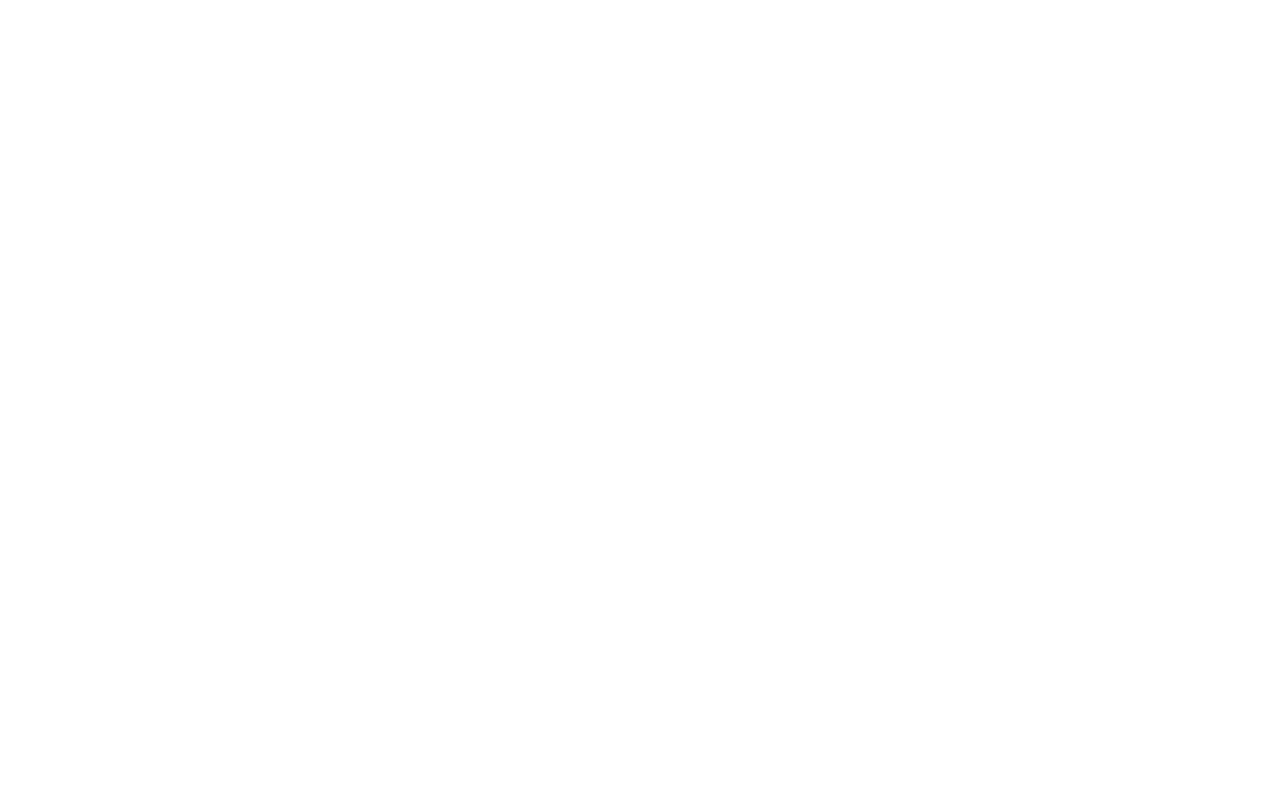
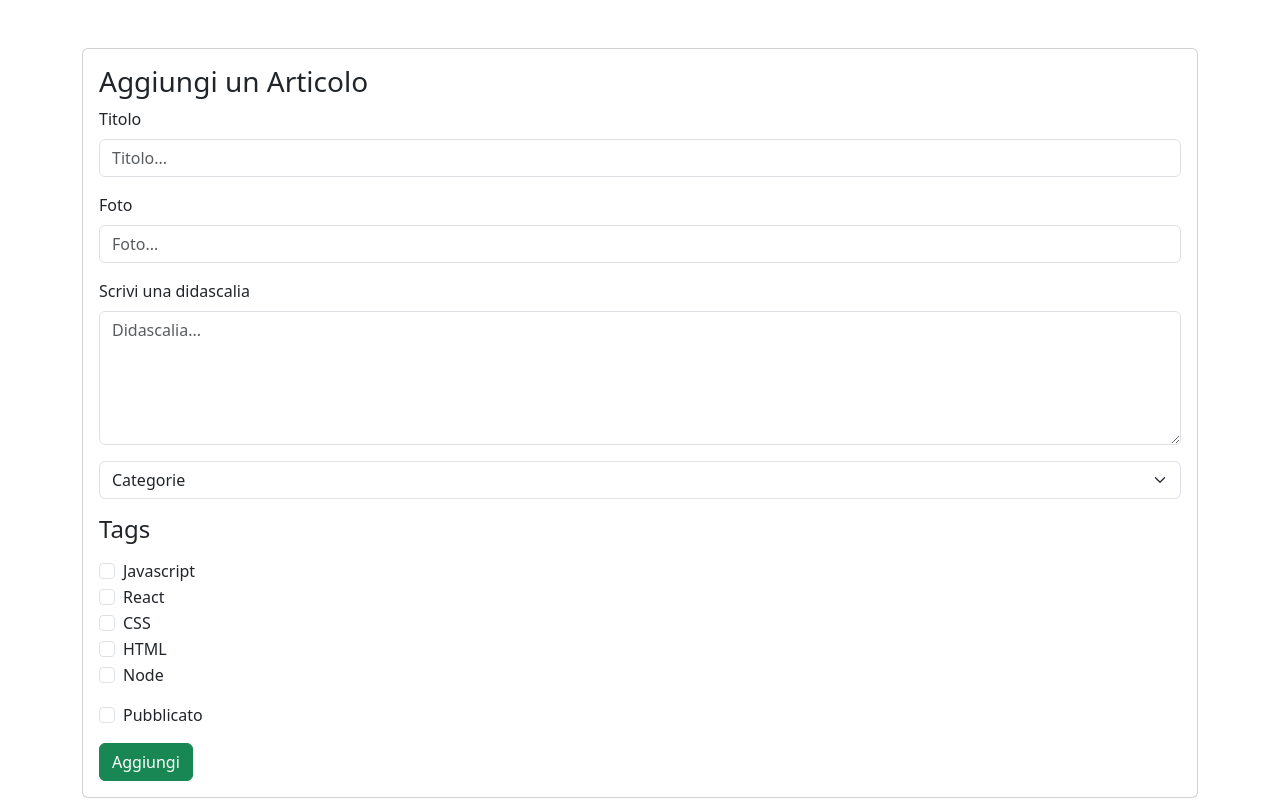
Before and after one commit to Kevin-Garri/react-form-multifield, a React (Vite) app: page / in a window 1280 px wide. Shown: the top 800 px of the page. Built offline with nearby package versions, Linux system fonts and the light colour scheme.

Commit message:
fit: struttura return bootstrap

```diff
--- a/src/components/Form.jsx
+++ b/src/components/Form.jsx
@@ -22,13 +22,13 @@
   };
 
   //post variabile setpost funzione
-  const [formData, setFormData] = useState({ initialFormData });
+  const [formData, setFormData] = useState(initialFormData);
   const [posts, setPosts] = useState([]);
 
   //funzione per modifica del modulo
   const handleField = (e) => {
     let value = e.target.value;
-    if (e.target.name === "categoria") {
+    if (e.target.name === "categorie") {
       value = categorie[e.target.value];
     }
     if (e.target.type === "checkbox") {
@@ -39,7 +39,8 @@
       [e.target.name]: value,
     });
   };
-  //
+
+  //tags
   const handleTags = (e) => {
     let { tags, ...others } = formData;
 
@@ -69,7 +70,151 @@
     console.log(id);
     setPosts(posts.filter((post) => post.id !== id));
   };
-  return
+  return (
+    <>
+      <div className="container my-5">
+        <div className="card p-3 mb-3">
+          <h3>Aggiungi un Articolo</h3>
+          <form onSubmit={handlerSubmit}>
+            <div className="mb-3">
+              <label htmlFor="titolo" className="form-label">
+                Titolo
+              </label>
+              <input
+                type="text"
+                id="titolo"
+                className="form-control"
+                placeholder="Titolo..."
+                name="titolo"
+                value={formData.titolo}
+                onChange={handleField}
+              />
+            </div>
+            <div className="mb-3">
+              <label htmlFor="immagini" className="form-label">
+                Foto
+              </label>
+              <input
+                type="text"
+                id="immagini"
+                className="form-control"
+                placeholder="Foto..."
+                name="immagini"
+                value={formData.immagini}
+                onChange={handleField}
+              />
+            </div>
+            <div className="mb-3">
+              <label htmlFor="didascalia" className="form-label">
+                Scrivi una didascalia
+              </label>
+              <textarea
+                id="didascalia"
+                className="form-control"
+                rows="5"
+                placeholder="Didascalia..."
+                name="didascalia"
+                value={formData.didascalia}
+                onChange={handleField}
+              ></textarea>
+            </div>
+            <div className="mb-3">
+              <select
+                className="form-select"
+                onChange={handleField}
+                name="categoria"
+                defaultValue=""
+              >
+                <option selected>Categorie</option>
+                {categorie.map((categoria, index) => (
+                  <option key={index} value={index}>
+                    {categoria}
+                  </option>
+                ))}
+              </select>
+            </div>
+            <div className="mb-3">
+              <label className="form-label">
+                <h4>Tags</h4>
+              </label>
+              {tags.map((tag) => (
+                <div key={`tag${tag.id}`} className="form-check">
+                  <input
+                    className="form-check-input"
+                    type="checkbox"
+                    id={`tag${tag.id}`}
+                    value={tag.nome}
+                    onChange={handleTags}
+                  />
+                  <label className="form-check-label" htmlFor={`tag${tag.id}`}>
+                    {tag.nome}
+                  </label>
+                </div>
+              ))}
+            </div>
+            <div className="form-check mb-3">
+              <input
+                type="checkbox"
+                className="form-check-input"
+                id="stato"
+                name="stato"
+                checked={formData.stato}
+                onChange={handleField}
+              />
+              <label htmlFor="stato" className="form-check-label">
+                Pubblicato
+              </label>
+            </div>
+            <button type="submit" className="btn btn-success">
+              Aggiungi
+            </button>
+          </form>
+        </div>
+        <div className="card p-4">
+          <h2 className="mb-3">Lista Articoli</h2>
+          {posts.length > 0 ? (
+            <table className="table table-striped">
+              <thead>
+                <tr>
+                  <th>Immagine</th>
+                  <th>Titolo</th>
+                  <th>Contenuto</th>
+                  <th>Categoria</th>
+                  <th>Tags</th>
+                  <th>Disponibile</th>
+                  <th>Azioni</th>
+                </tr>
+              </thead>
+              <tbody>
+                {posts.map((post) => (
+                  <tr key={post.id}>
+                    <td>
+                      <img src={post.immagini} alt={post.titolo} width="100" />
+                    </td>
+                    <td>{post.titolo}</td>
+                    <td>{post.didascalia}</td>
+                    <td>{post.categoria}</td>
+                    <td>{post.tags.join(", ")}</td>
+                    <td>{post.stato ? "Sì" : "No"}</td>
+                    <td>
+                      <button
+                        onClick={() => handleRemovePost(post.id)}
+                        className="btn btn-danger btn-sm"
+                      >
+                        <i className="fa-solid fa-trash-can">Delete</i>
+                      </button>
+                    </td>
+                  </tr>
+                ))}
+              </tbody>
+            </table>
+          ) : (
+            <h3>Nessun Articolo</h3>
+          )}
+        </div>
+      </div>
+    </>
+  );
 };
 
 export default Form;
```
